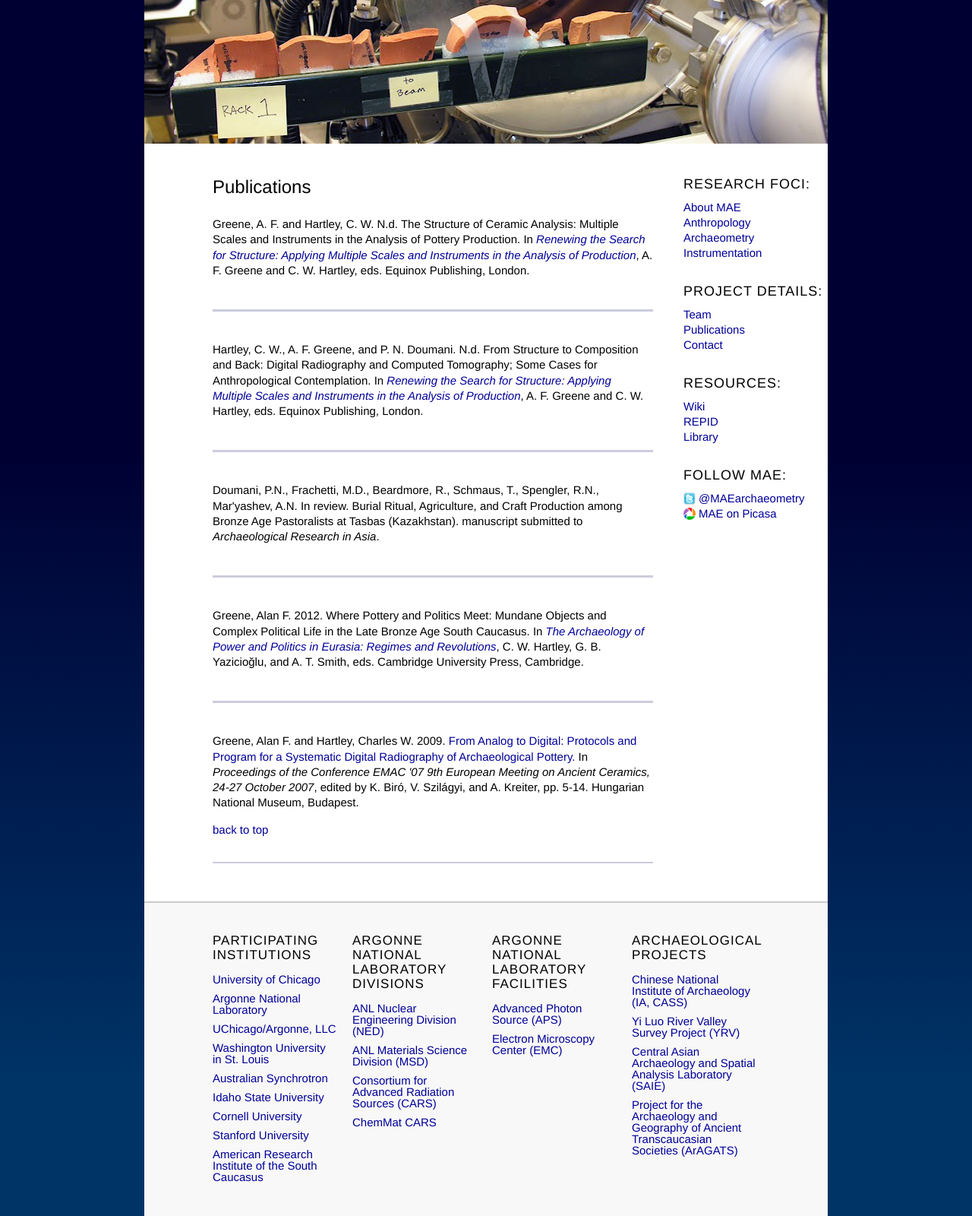
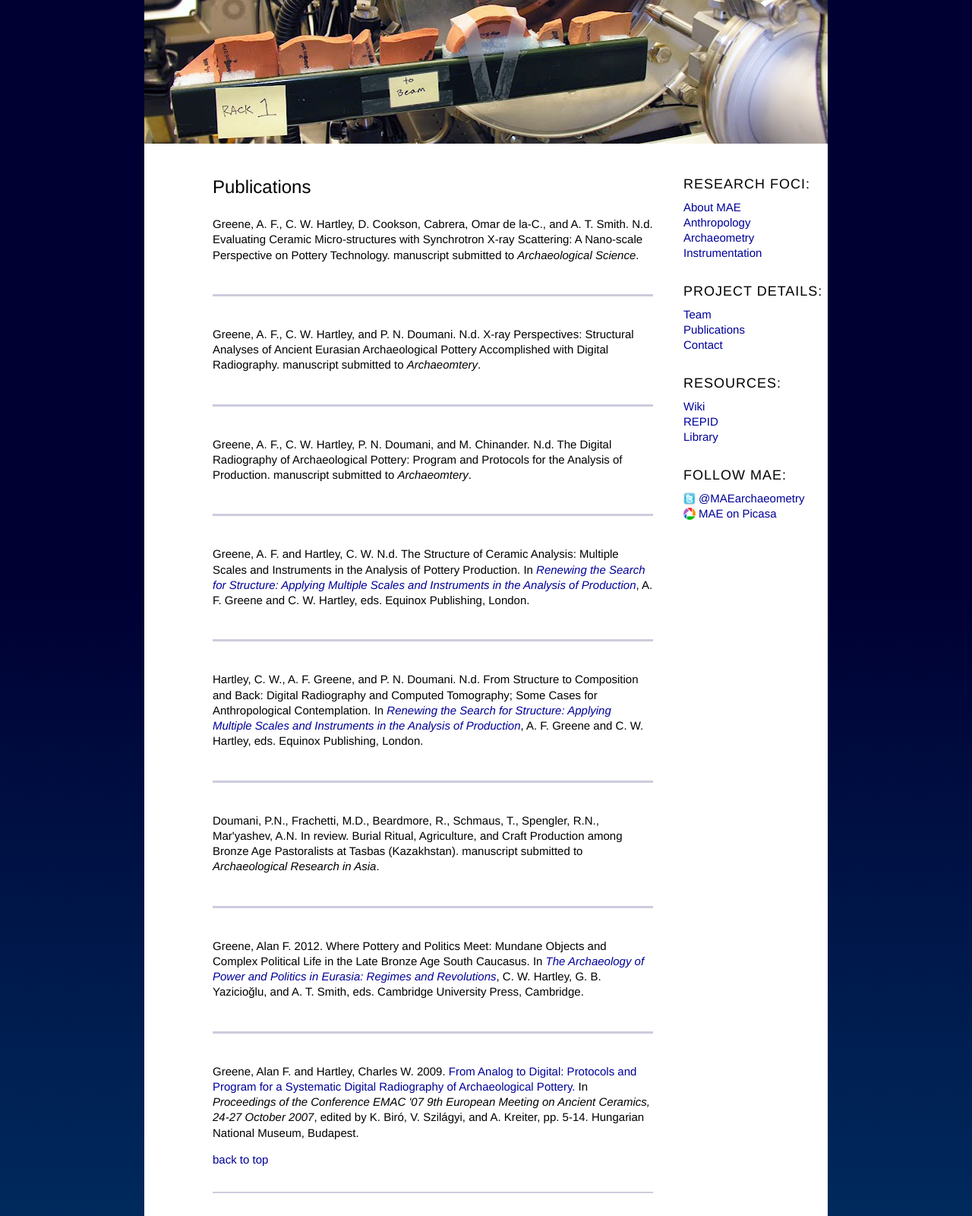
Before and after one commit to maetomorad/MAE, a PHP site: page /publications.php in a window 1280 px wide. Shown: the part 222-1822 px from the top of the page at 76% size. Run offline with PHP 8.4, Linux system fonts and the light colour scheme; some libraries are stand-ins or nearby versions.

Commit message:
pubs update (DR, SAXS prep)

```diff
--- a/publications.php
+++ b/publications.php
@@ -15,6 +15,18 @@
 			<div id="content_inner">
 
 				<h2>Publications</h2>
+                <p> Greene, A. F., C. W. Hartley, D. Cookson, Cabrera, Omar de la-C., and A. T. Smith. N.d. Evaluating Ceramic Micro-structures with Synchrotron X-ray Scattering: A Nano-scale Perspective on Pottery Technology. manuscript submitted to <em>Archaeological Science</em>.</p>
+
+        <div class="hr"></div>
+
+                 <p> Greene, A. F., C. W. Hartley, and P. N. Doumani. N.d. X-ray Perspectives: Structural Analyses of Ancient Eurasian Archaeological Pottery Accomplished with Digital Radiography. manuscript submitted to <em>Archaeomtery</em>.</p>
+
+        <div class="hr"></div>
+
+                <p> Greene, A. F., C. W. Hartley, P. N. Doumani, and M. Chinander. N.d. The Digital Radiography of Archaeological Pottery: Program and Protocols for the Analysis of Production. manuscript submitted to <em>Archaeomtery</em>.</p>
+
+        <div class="hr"></div>
+
 				<p> Greene, A. F. and Hartley, C. W. N.d. The Structure of Ceramic Analysis: Multiple Scales and Instruments in the Analysis of Pottery Production. In <em><a target="_blank" href="https://www.equinoxpub.com/equinox/books/showbook.asp?bkid=592">Renewing the Search for Structure: Applying Multiple Scales and Instruments in the Analysis of Production</a></em>, A. F. Greene and C. W. Hartley, eds. Equinox Publishing, London.</p>
 
         <div class="hr"></div>
```
